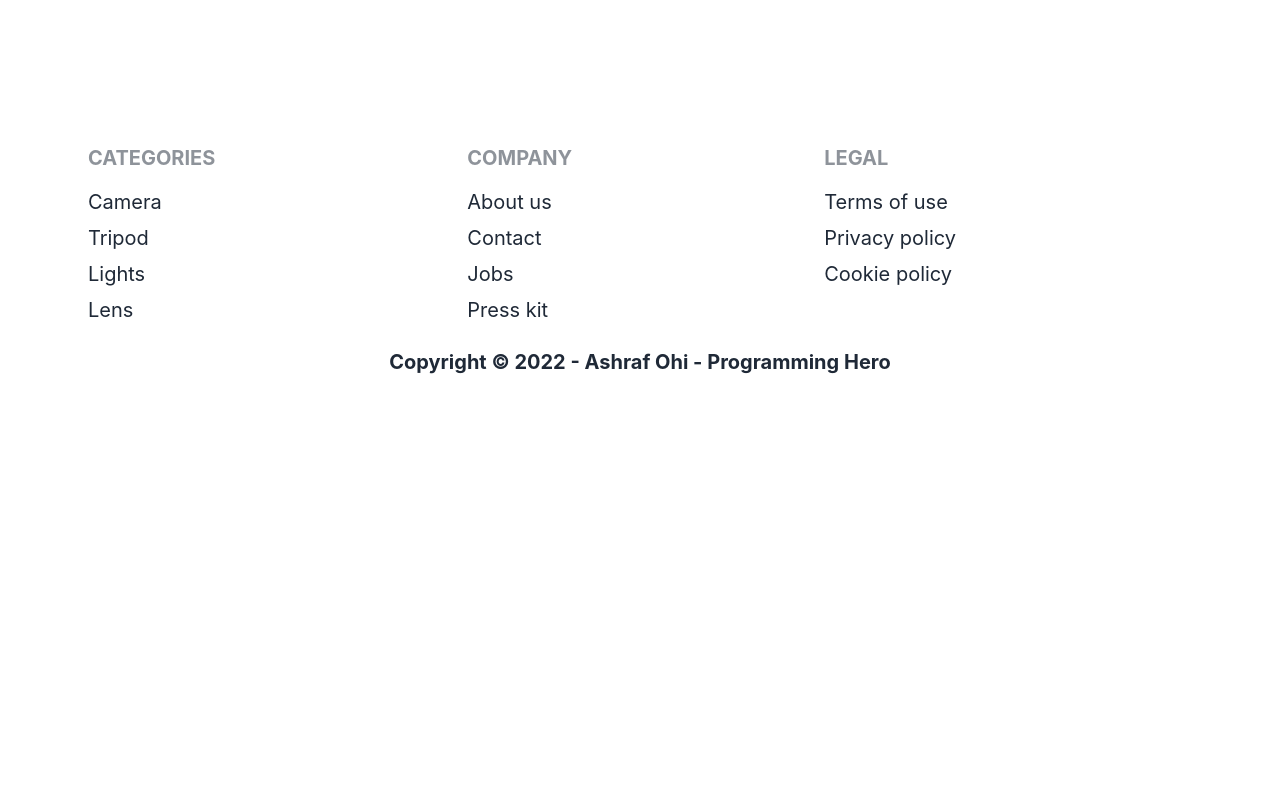
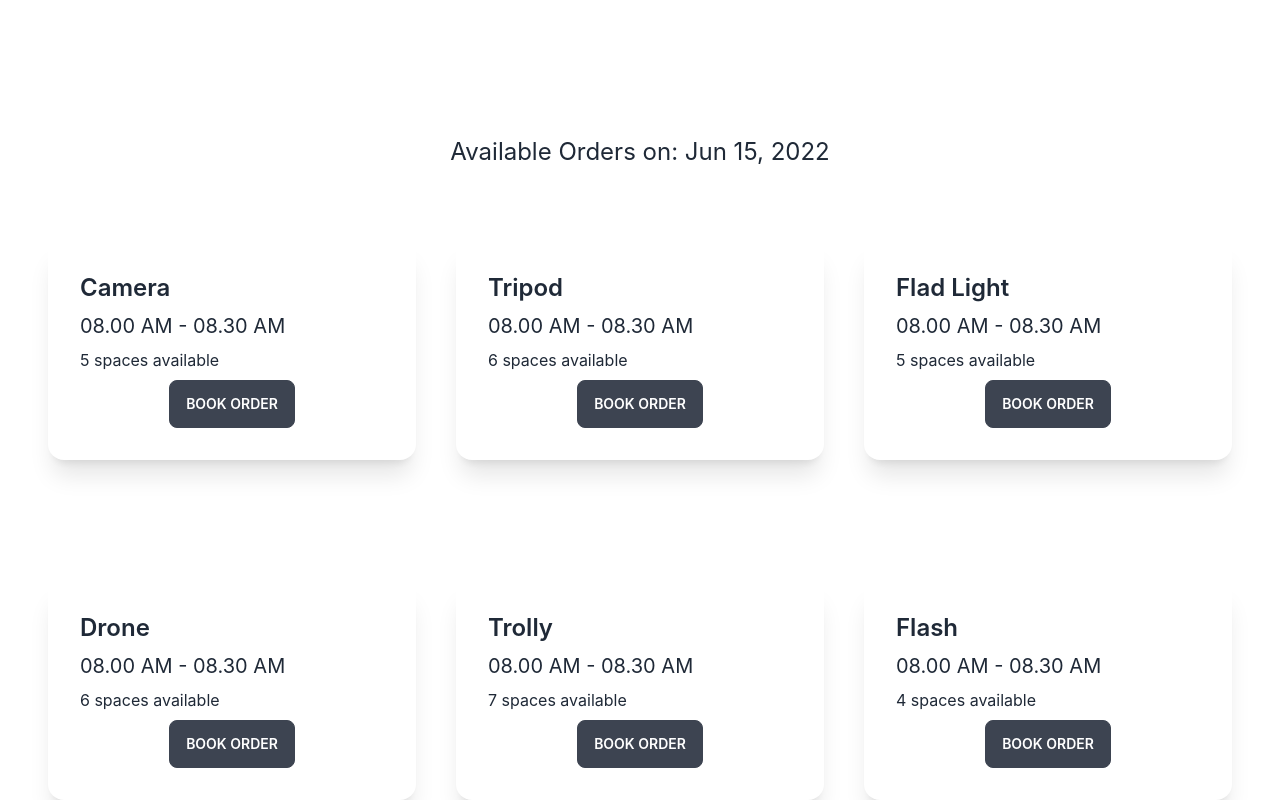
Before and after one commit to Ohi20/PH-Assignment12-Wave2Recheck, a React (Create React App) app: page /purchase in a window 1280 px wide. Shown: the part 840-1640 px from the top of the page. Before the commit the page ends 1256 px from the top, so only its background shows below. Built offline with nearby package versions, Linux system fonts and the light colour scheme; no server answers; sample sign-in values are in the browser's storage.

Commit message:
Appointment-page-functionality

```diff
--- /dev/null
+++ b/public/Orders.json
@@ -0,0 +1,71 @@
+[
+    {
+
+      "name": "Camera",
+      "slots": [
+        "08.00 AM - 08.30 AM",
+        "08.30 AM - 09.00 AM",
+        "09.00 AM - 9.30 AM",
+        "09.30 AM - 10.00 AM",
+        "4.30 PM - 5.00 PM"
+      ]
+    },
+    {
+
+      "name": "Tripod",
+      "slots": [
+        "08.00 AM - 08.30 AM",
+        "08.30 AM - 09.00 AM",
+        "09.00 AM - 9.30 AM",
+        "09.30 AM - 10.00 AM",
+        "10.00 AM - 10.30 AM",
+        "4.30 PM - 5.00 PM"
+      ]
+    },
+    {
+
+      "name": "Flad Light",
+      "slots": [
+        "08.00 AM - 08.30 AM",
+        "08.30 AM - 09.00 AM",
+        "09.00 AM - 9.30 AM",
+        "09.30 AM - 10.00 AM",
+        "4.30 PM - 5.00 PM"
+      ]
+    },
+    {
+
+      "name": "Drone",
+      "slots": [
+        "08.00 AM - 08.30 AM",
+        "08.30 AM - 09.00 AM",
+        "09.00 AM - 9.30 AM",
+        "09.30 AM - 10.00 AM",
+        "10.00 AM - 10.30 AM",
+        "4.30 PM - 5.00 PM"
+      ]
+    },
+    {
+
+      "name": "Trolly",
+      "slots": [
+        "08.00 AM - 08.30 AM",
+        "2.00 PM - 2.30 PM",
+        "2.30 PM - 3.00 PM",
+        "3.00 PM - 3.30 PM",
+        "3.30 PM - 4.00 PM",
+        "4.00 PM - 4.30 PM",
+        "4.30 PM - 5.00 PM"
+      ]
+    },
+    {
+
+      "name": "Flash",
+      "slots": [
+        "08.00 AM - 08.30 AM",
+        "3.30 PM - 4.00 PM",
+        "4.00 PM - 4.30 PM",
+        "4.30 PM - 5.00 PM"
+      ]
+    }
+  ]
--- /dev/null
+++ b/src/Pages/Appointment/Availableorders.js
@@ -0,0 +1,37 @@
+import { format } from 'date-fns';
+import React, { useEffect, useState } from 'react';
+import Bookingorders from './Bookingorders';
+import Orders from './Orders';
+
+const Availableorders = ({date}) => {
+
+    const [treatment, setTreatment] = useState(null);
+    const [services, setServices] = useState([]);
+
+    const formatedDate = format(date, "PP");
+
+    useEffect( ()=> {
+        fetch('Orders.json')
+        .then(res => res.json())
+        .then(data => setServices(data));
+    },[formatedDate])
+
+
+    return (
+        <div>
+            <h4 className='text-2xl text-center text-dark my-8'>Available Orders on: {format(date, 'PP')} </h4>
+            <div className='grid  md:grid-cols-2 sm:grid-cols-1 lg:grid-cols-3 gap-10'>
+               {
+                  services?.map(service => <Orders  key={service._id}
+                    service = {service}
+                    setTreatment= {setTreatment}></Orders>)
+               }
+            </div>
+            {treatment && <Bookingorders date={date}
+            treatment={treatment}
+            setTreatment={setTreatment}></Bookingorders>}
+        </div>
+    );
+};
+
+export default Availableorders;
--- /dev/null
+++ b/src/Pages/Appointment/Bookingorders.js
@@ -0,0 +1,11 @@
+import React from 'react';
+
+const Bookingorders = () => {
+    return (
+        <div>
+
+        </div>
+    );
+};
+
+export default Bookingorders;
--- /dev/null
+++ b/src/Pages/Appointment/Orders.js
@@ -0,0 +1,27 @@
+import React from 'react';
+
+const Orders = ({ service, setTreatment }) => {
+
+    const { name, slots } = service;
+
+    return (
+        <div class="card lg:max-w-lg bg-base-100 shadow-xl my-10">
+            <div class="card-body">
+                <h2 class="card-title text-dark text-2xl">{name}</h2>
+                <p className='text-xl'>
+                    {
+                        slots.length > 0 ? <span>{slots[0]}</span> : <span className='text-red-500'>No Slot Available </span>
+                    }
+                </p>
+                <p>{slots.length} {slots.length > 1 ? 'spaces' : 'space'} available</p>
+                <div class="card-actions justify-center">
+
+                    <label onClick={() => setTreatment(service)}
+                        disabled={slots.length === 0} for="booking-modal" class="btn btn-ouline uppercase text-white">Book Order</label>
+                </div>
+            </div>
+        </div>
+    );
+};
+
+export default Orders;
--- a/src/Pages/Appointment/Purchase.js
+++ b/src/Pages/Appointment/Purchase.js
@@ -1,5 +1,6 @@
 import React, { useState } from 'react';
 import Footer from '../Shared/Footer';
+import Availableorders from './Availableorders';
 import Purchasebanner from './Purchasebanner';
 
 const Purchase = () => {
@@ -10,6 +11,8 @@ const Purchase = () => {
         <div>
             <Purchasebanner date={date}
             setDate={setDate}></Purchasebanner>
+            <Availableorders date={date}
+            setDate={setDate}></Availableorders>
             <Footer></Footer>
         </div>
     );
```
